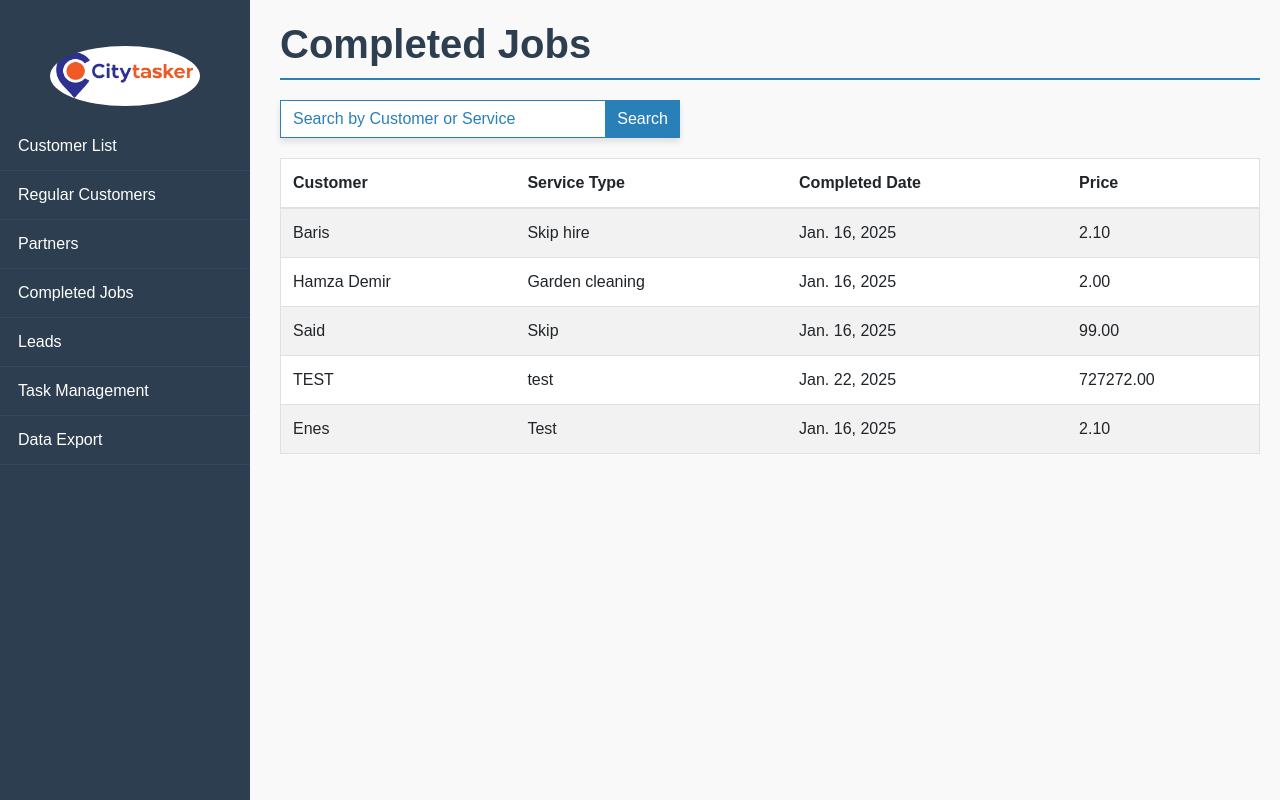
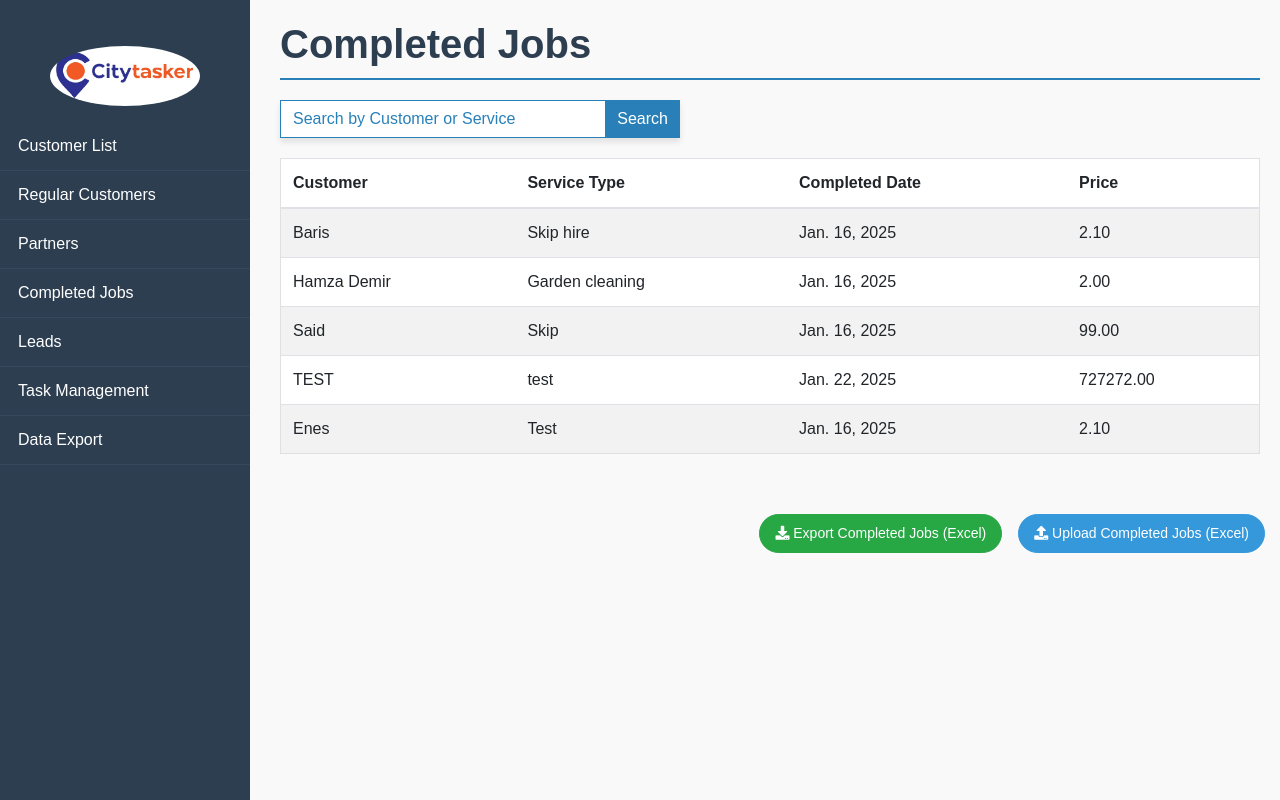
Before and after one commit to hamzademzz/tasker-crm, a Django app: page /completed-jobs/ in a window 1280 px wide. Run offline with Django 5.2, Linux system fonts and the light colour scheme; data comes from the database, SQL or seed files in the repository; both versions use the stored data as it was after the commit; parts of the project's set-up code (start-up, migrations or seed data) failed here and were passed over; some libraries are stand-ins or nearby versions.

Commit message:
Add export and updload to completed jobs but make sure customer exists

```diff
--- a/app/templates/app/completed_jobs.html
+++ b/app/templates/app/completed_jobs.html
@@ -6,6 +6,7 @@
     <meta name="viewport" content="width=device-width, initial-scale=1.0">
     <title>Completed Jobs</title>
     <link rel="stylesheet" href="https://maxcdn.bootstrapcdn.com/bootstrap/4.5.2/css/bootstrap.min.css">
+    <link rel="stylesheet" href="https://cdnjs.cloudflare.com/ajax/libs/font-awesome/5.15.4/css/all.min.css">
     <style>
         /* Smaller modal size */
         .modal-small .modal-dialog {
@@ -170,7 +171,49 @@
     </table>
 </div>
 
-<!-- JavaScript for Search Functionality -->
+<div class="container mt-4" style="margin-left: auto; margin-right: 0;">
+    <!-- Upload and Export Buttons -->
+    <div class="d-flex justify-content-end mb-3">
+        <a href="{% url 'export_completed_jobs' %}" class="btn btn-success btn-sm mr-3" style="border-radius: 30px; padding: 8px 15px;">
+            <i class="fas fa-download"></i> Export Completed Jobs (Excel)
+        </a>
+        <!-- Trigger Modal for Upload -->
+        <button class="btn btn-primary btn-sm" style="border-radius: 30px; padding: 8px 15px;" data-toggle="modal" data-target="#uploadModal">
+            <i class="fas fa-upload"></i> Upload Completed Jobs (Excel)
+        </button>
+    </div>
+
+    <!-- Modal for Upload -->
+<div class="modal fade" id="uploadModal" tabindex="-1" role="dialog" aria-labelledby="uploadModalLabel" aria-hidden="true">
+    <div class="modal-dialog modal-dialog-centered" role="document" style="margin: auto;">
+        <div class="modal-content">
+            <div class="modal-header">
+                <h5 class="modal-title" id="uploadModalLabel">Upload Completed Jobs Excel File</h5>
+                <button type="button" class="close" data-dismiss="modal" aria-label="Close">
+                    <span aria-hidden="true">&times;</span>
+                </button>
+            </div>
+            <div class="modal-body">
+                <form action="{% url 'upload_completed_jobs' %}" method="post" enctype="multipart/form-data">
+                    {% csrf_token %}
+                    <div class="form-group">
+                        <label for="excel_file">Choose an Excel file</label>
+                        <input type="file" name="excel_file" accept=".xlsx, .xls" required class="form-control">
+                    </div>
+                    <button type="submit" class="btn btn-primary" style="border-radius: 30px;">Upload</button>
+                </form>
+            </div>
+        </div>
+    </div>
+</div>
+
+</div>
+
+<!-- Include necessary Bootstrap and jQuery scripts -->
+<script src="https://code.jquery.com/jquery-3.6.0.min.js"></script>
+<script src="https://cdn.jsdelivr.net/npm/bootstrap@4.5.2/dist/js/bootstrap.bundle.min.js"></script>
+
+<!-- JavaScript for Bootstrap Modal and pre-filling data -->
 <script src="https://code.jquery.com/jquery-3.5.1.min.js"></script>
 <script src="https://cdnjs.cloudflare.com/ajax/libs/popper.js/1.16.1/umd/popper.min.js"></script>
 <script src="https://maxcdn.bootstrapcdn.com/bootstrap/4.5.2/js/bootstrap.min.js"></script>
--- a/app/urls.py
+++ b/app/urls.py
@@ -14,5 +14,6 @@ urlpatterns = [
     path('upload-excel/', views.upload_excel, name='upload_excel'),
     path('regular-customers/export/', views.export_regular_customers, name='export_regular_customers'),
     path('regular-customers/upload/', views.upload_regular_customer_excel, name='upload_regular_customer_excel'),
-
+    path('export-completed-jobs/', views.export_completed_jobs, name='export_completed_jobs'),
+    path('upload-completed-jobs/', views.upload_completed_jobs, name='upload_completed_jobs'),
 ]
--- a/app/views.py
+++ b/app/views.py
@@ -339,3 +339,60 @@ def upload_regular_customer_excel(request):
             return HttpResponse(f"Error processing file: {str(e)}", status=500)
 
     return redirect('regular_customer_detail')
+
+
+def export_completed_jobs(request):
+    completed_jobs = CompletedJob.objects.all()
+    data = [
+        {
+            "Customer Name": cj.customer.name,
+            "Service": cj.service,
+            "Completed Date": cj.completed_date,  # Keep as Completed Date
+            "Price": cj.price,
+        }
+        for cj in completed_jobs
+    ]
+
+    df = pd.DataFrame(data)
+    response = HttpResponse(content_type='application/vnd.openxmlformats-officedocument.spreadsheetml.sheet')
+    response['Content-Disposition'] = 'attachment; filename=completed_jobs.xlsx'
+    with pd.ExcelWriter(response, engine='openpyxl') as writer:
+        df.to_excel(writer, index=False, sheet_name='Completed Jobs')
+
+    return response
+
+def upload_completed_jobs(request):
+    if request.method == 'POST' and request.FILES.get('excel_file'):
+        uploaded_file = request.FILES['excel_file']
+        try:
+            # Read the Excel file into a DataFrame
+            df = pd.read_excel(uploaded_file)
+
+            # Ensure the 'Completed Date' column is in the correct date format
+            df['Completed Date'] = pd.to_datetime(df['Completed Date'], errors='coerce')
+
+            # Check for invalid dates
+            if df['Completed Date'].isnull().any():
+                return HttpResponse("Error: Invalid date format in the file.", status=400)
+
+            # Iterate over the DataFrame rows and save to the database
+            for _, row in df.iterrows():
+                # Get the customer instance by name
+                customer_name = row['Customer Name']
+                customer = Customer.objects.filter(name=customer_name).first()
+
+                # If the customer does not exist, create a new one (optional)
+                if not customer:
+                    customer = Customer.objects.create(name=customer_name)
+
+                # Create a new CompletedJob entry
+                CompletedJob.objects.create(
+                    customer=customer,                       # ForeignKey
+                    service=row['Service'],                  # CharField
+                    completed_date=row['Completed Date'].date(),  # DateField
+                    price=row['Price']                       # DecimalField
+                )
+            return redirect('completed_jobs')  # Redirect to the completed jobs page
+        except Exception as e:
+            return HttpResponse(f"Error processing file: {str(e)}", status=500)
+    return HttpResponse("Invalid request method.", status=400)
```
Also changed, not shown: app/admin.py (+18 -1 lines), db.sqlite3.
